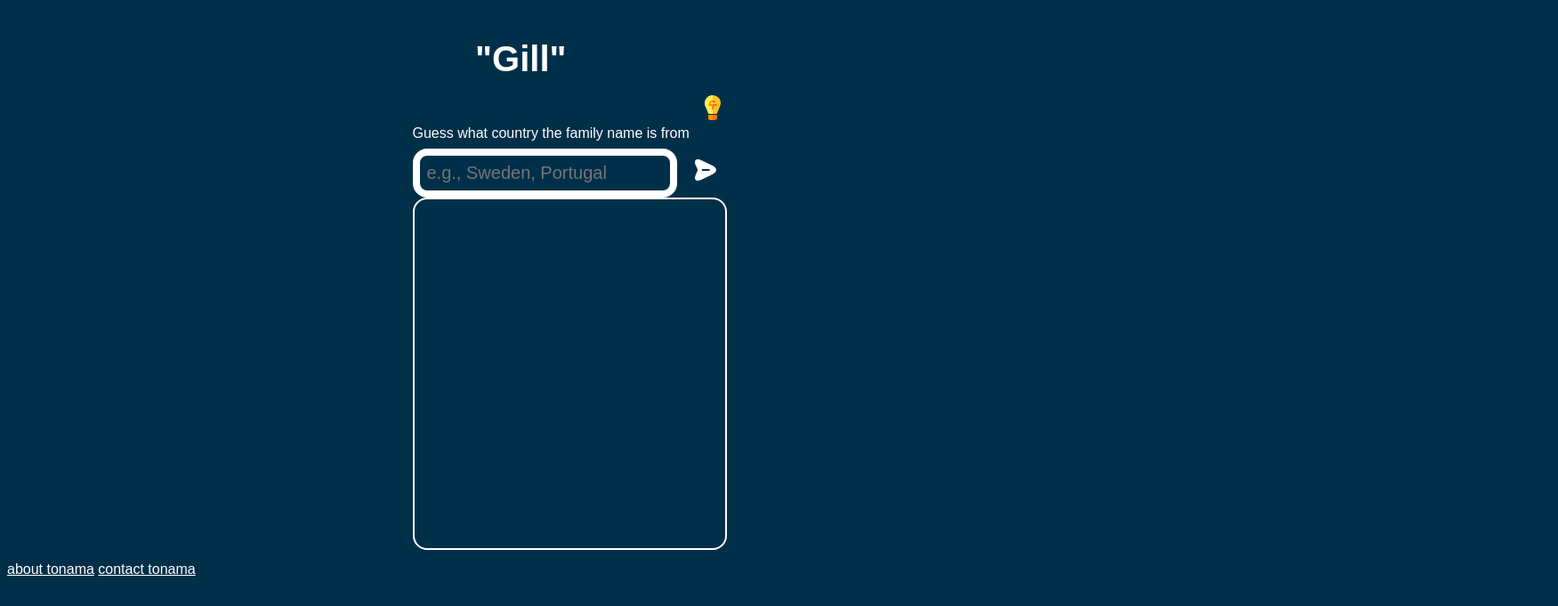
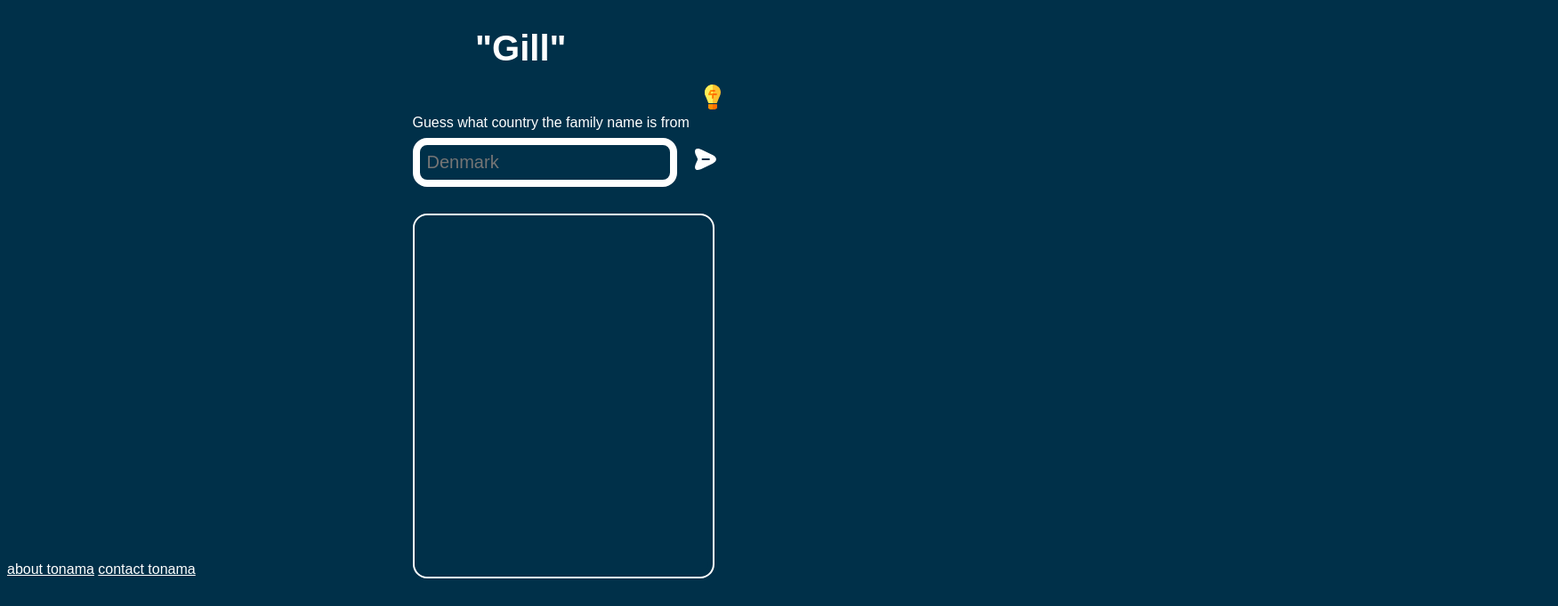
Before and after one commit to seagullxd/tonama, a website with bundled scripts: page index.html in a window 1280 px wide. Shown: the part 119-800 px from the top of the page at 89% size, 1751 px wide, since content can reach past the window. Built offline with nearby package versions, Linux system fonts and the light colour scheme.

Commit message:
Make a common styling class for levels, guesses. Re-assess index.html todos.

```diff
--- a/index.html
+++ b/index.html
@@ -14,7 +14,6 @@
     <link rel="preconnect" href="https://fonts.gstatic.com" crossorigin>
     <link href="https://fonts.googleapis.com/css2?family=Roboto:ital,wght@0,100..900;1,100..900&display=swap" rel="stylesheet">
     <link rel="icon" href="images/favicon.ico" type="image/x-icon">
-    <link rel="stylesheet" href="styles/constants.css">
     <link rel="stylesheet" href="styles/main.css">
     <script src="scripts/main.js" type="module" defer></script>
 </head>
@@ -34,8 +33,10 @@
     </nav>
     <main class="thirds-heavy-ends column-gap-very-small">
         <aside id="section-1"></aside>
+        <!-- todo: fix UI on review level container -->
         <article id="review-level-container">
                 <header id="page-header-content" class="halves-heavy-first">
+                    <!-- todo: replace svg with separate file -->
                     <svg id="end-level-review-exit-btn" width="45px" height="45px" viewBox="0 0 1024.00 1024.00"
                         display="none" xmlns="http://www.w3.org/2000/svg" fill="#1a181b" style="--darkreader-inline-fill: var(--darkreader-background-72fa78, #3b753c);"
                         data-darkreader-inline-fill="" stroke="#1a181b" stroke-width="0.01024">
@@ -55,6 +56,7 @@
                     </svg>
                     <h2 id="page-header-content-heading" class="margin-vertical-none margin-bottom-small">
                         <a id="level-title-date">
+                            <!-- todo: make the date include the day e.g., Mon 6th June -->
                             <time id="level-title-date-time">
                                 <sup id="level-title-date-time-sup"></sup>
                             </time>
@@ -85,14 +87,15 @@
                                 <button id="faq-btn"><code>FAQ</code></button>
                                 <button id="settings-btn"><code>Settings</code></button>
                             </div>
-                            <button class="close">Close</button>
+                            <button id="more-options-menu-controls-close" class="close">Close</button>
                         </dialog>
+                        <!-- todo: consider creating a js function to dynamically generate a basic dialog for each, then can add unique text content after -->
                         <dialog id="restart-dialog" closedby="any">
                             <h2><code>Restart</code></h2>
                             <p>
                                 Are you sure you want to restart the level?
                             </p>
-                            <button class="close">Close</button>
+                            <button id="more-options-menu-restart-close" class="close">Close</button>
                         </dialog>
                         <dialog id="levels-dialog" closedby="any">
                             <h2><code>Levels</code></h2>
@@ -100,13 +103,11 @@
                                 Closable using the "Close" button, the Esc key, or by clicking outside the
                                 dialog. "Light dismiss" behavior.
                             </p>
-                            <div id="levels-rounded-corners">
-                                <div id="levels-cards-container" class="cards-container"></div>
-                            </div>
-                            <button class="close">Close</button>
+                            <div id="levels-cards-container" class="new-cards-container padding-vertical-small border-solid-deep-space-blue"></div>
+                            <button id="more-options-menu-levels-close" class="close">Close</button>
                         </dialog>
                         <dialog id="how-to-play-dialog" class="dialog-informative" closedby="any">
-                            <button class="close">Close</button>
+                            <button id="how-to-play-close" class="close">Close</button>
                             <article class="dialog-article">
                                 <h2>
                                     How to Play?
@@ -124,6 +125,7 @@
                                     Say you guess "Wales". A card will then appear containing the country you guessed.
                                 </p>
                                 <section class="dialog-content-block">
+                                    <!-- todo: put this svg in separate file -->
                                     <svg class="guessed-card-reference">
                                         <rect class="guessed-card-rect flag-red" />
                                         <text class="guessed-card-reference-title white">
@@ -143,6 +145,7 @@
                                     correct country. In this example, the correct country is...
                                 </p>
                                 <section class="dialog-content-block">
+                                    <!-- todo: put this svg in separate file -->
                                     <svg class="guessed-card-reference">
                                         <rect class="guessed-card-rect platinum" />
                                         <text class="guessed-card-reference-title baltic-blue">
@@ -176,7 +179,7 @@
                             </article>
                         </dialog>
                         <dialog id="faq-dialog" class="dialog-informative" closedby="any">
-                            <button class="close">Close</button>
+                            <button id="more-options-menu-faq-close" class="close">Close</button>
                             <article id="faq-dialog-article" class="dialog-article">
                                 <h2>
                                     FAQ
@@ -189,7 +192,7 @@
                                 Closable using the "Close" button, the Esc key, or by clicking outside the
                                 dialog. "Light dismiss" behavior.
                             </p>
-                            <button class="close">Close</button>
+                            <button id="more-options-menu-settings-close" class="close">Close</button>
                         </dialog>
                         <dialog id="end-level-dialog" closedby="none">
                             <h2><code>Level completed!</code></h2>
@@ -202,46 +205,43 @@
                             <button id="end-level-select-btn">Select a level</button>
                         </dialog>
                 </header>
-                <h1 id="level-title-family-name" class="heading-large text-align-off-center margin-bottom-small-2 margin-top-large">&quot;Morgan&quot;</h1>
+                <h1 id="level-title-family-name" class="heading-large text-align-off-center margin-bottom-small-2 margin-top-medium">&quot;Morgan&quot;</h1>
                 <figure class="margin-none text-align-end">
                     <img src="images/knowledge-svgrepo-com.svg" alt="streak">
                 </figure>
 
                 <article>
-
-
                     <form id="form-container" novalidate >
                         <label for="form-container-label">Guess what country the family name is from</label>
                         <div class="form-row">
                             <input
                               type="text"
+                              name="country"
+                              id="form-container-input-text"
                               class="background-none border-solid-white"
-                              id="form-container-input-text"
-                              name="country_name"
-                              placeholder="e.g., Sweden, Portugal"
+                              placeholder="Denmark"
+                              pattern="[A-Za-zÀ-ÖØ-öø-ÿ]+(?:[\s'\-][A-Za-zÀ-ÖØ-öø-ÿ]+)*"
                               minlength="4"
                               maxlength="56"
                               required
                             >
-                            <!-- todo: replace the samp with a span error message -->
-                            <!-- <span class="error" aria-live="polite"></span> -->
-
-                            <!-- todo: spend some time working on the input validation -->
-                            <!-- in my eyes, the general validation message is good  -->
-                            <!-- i just need to add more messages to cover < minlength and > maxlength, empty input, valid characters only i.e., alphabetical, valid country name  -->
-
-                            <!-- see: A more detailed example  -->
-                            <!-- https://developer.mozilla.org/en-US/docs/Learn_web_development/Extensions/Forms/Form_validation#validating_forms_using_javascript -->
+                            <!-- pattern captures basic latin, common European accents, space or hypen between words -->
                             <input type="image" id="form-container-input-submit" src="/images/send-1-svgrepo-com.svg" alt="submit" />
-
                         </div>
 
+                        <div id="placeholder-for-error" class="margin-bottom-very-small">
+                            <span id="error" class="visually-hidden" aria-live="polite" aria-atomic="true">
+                            </span>
+                        </div>
                     </form>
                     <div id="guessed-message-container">
                     </div>
                 </article>
-                <div id="guessed-cards-container" class="new-cards-parent">
+                <div class="parent-guessed-cards-container border-solid-white-small">
+                    <div id="guessed-cards-container" class="new-cards-container margin-vertical-small border-solid-deep-space-blue">
+                    </div>
                 </div>
+
         </article>
         <aside class="text-align-off-left">
             <table>
@@ -250,6 +250,7 @@
                     <td>2m 1s</td>
                 </tr>
                 <tr>
+                    <!-- todo: make this counter work -->
                     <td>countries guessed:</td>
                     <td>1</td>
                 </tr>
--- a/styles/main.css
+++ b/styles/main.css
@@ -19,7 +19,9 @@ https://github.com/andredesousa/css-best-practices
   --deep-space-blue: #003049;
   --form-gap: 0.5rem;
   --input-padding: 0.5rem 0.5rem;
+  --cards-container-padding: 1.5rem 0.35rem;
   --input-font-size: 20px;
+  --default-pixels: 16px;
 }
 
 /* || UTILITIES */
@@ -32,6 +34,10 @@ https://github.com/andredesousa/css-best-practices
   margin-bottom: 0px;
 }
 
+.margin-bottom-very-small {
+  margin-bottom: 6px;
+}
+
 .margin-bottom-small {
   margin-bottom: 12px;
 }
@@ -40,11 +46,9 @@ https://github.com/andredesousa/css-best-practices
   margin-bottom: 16px;
 }
 
-.margin-top-large {
-  margin-top: 48px;
+.margin-top-medium {
+  margin-top: 36px;
 }
-
-
 
 .text-align-off-left {
   margin-left: 8%;
@@ -80,8 +84,27 @@ https://github.com/andredesousa/css-best-practices
   outline: inherit;
 }
 
+.border-solid-deep-space-blue {
+  border: 0.3rem solid var(--deep-space-blue);;
+}
+
 .border-solid-white {
   border: 0.5rem solid white;
+}
+
+.border-solid-white-small {
+  border: 0.15rem solid white;
+}
+
+.visually-hidden {
+  position: absolute;
+  width: 1px;
+  height: 1px;
+  margin: -1px;
+  padding: 0;
+  overflow: hidden;
+  clip: rect(0 0 0 0);
+  border: 0;
 }
 
 /* || GENERAL STYLES */
@@ -134,18 +157,23 @@ dialog {
   color: white;
 }
 
-/* Responsive: stack vertically on small screens */
-@media (max-width: 480px) {
-  .form-row {
-    grid-template-columns: 1fr;
-  }
+#placeholder-for-error {
+  padding: 0.5rem;
+}
+
+#error {
+  width: 100%;
+  font-size: 90%;
+  color: white;
+  background-color: #990000;
+  border-radius: 0 0 5px 5px;
+  box-sizing: border-box;
 }
 
 /*form {
   display: grid;
   grid-template-columns: 1fr 3fr;
 }
-
 
 form label {
   grid-column: 1 / 3;
@@ -188,34 +216,26 @@ dialog p {
 	overflow-y: hidden;
 }
 
-#levels-rounded-corners, .new-cards-parent {
-  height:380px;
-  border-radius: 16px;
-  padding: 6px;
-  background: #003049;
-}
-
 #level-title-date {
   font-size: 24px;
 }
 
-.new-cards-parent {
-  border-radius: 16px;
-  border: 0.15rem solid white;
+.parent-guessed-cards-container {
+  border-radius: var(--default-pixels);
+  width: 335px;
 }
 
-.cards-container {
-  height:380px;
-  width:380px;
+.new-cards-container {
+  display: grid;
+  grid-auto-rows: min-content;
+  justify-content: center;
+  overflow: auto;
+  width: 315px;
+  height:350px;
+
+  padding: var(--cards-container-padding);
   background-color: var(--deep-space-blue);
-  display: grid;
-  place-items: center;
-  max-height: 380px;
-  overflow: auto;
-
-  svg {
-   padding: 4px 0px 4px 0px;
-  }
+  border-radius: var(--default-pixels);
 
   button:hover svg rect {
     stroke: var(--baltic-blue);
@@ -241,9 +261,9 @@ dialog p {
 }
 
 /* SITEWIDE */
+.guessed-card, .level-card, .guessed-card-reference {
+  padding: 0.25rem 0rem;
 
-
-.guessed-card, .level-card, .guessed-card-reference {
   /* Define the font family using web fonts */
   @font-face {
     font-family: "FiraSans";
@@ -253,7 +273,6 @@ dialog p {
       url("https://fonts.googleapis.com/css2?family=Noto+Sans:ital,wght@0,100..900;1,100..900&display=swap")
         format("woff2");
   }
-
   text {
     font-family: "Noto Sans", sans-serif;
     font-weight: bold;
@@ -261,7 +280,24 @@ dialog p {
   }
 }
 
+.card {
+  padding: 0.25rem 0rem;
 
+  /* Define the font family using web fonts */
+  @font-face {
+    font-family: "FiraSans";
+    src:
+      url("https://mdn.github.io/shared-assets/fonts/FiraSans-Italic.woff2")
+        format("woff2"),
+      url("https://fonts.googleapis.com/css2?family=Noto+Sans:ital,wght@0,100..900;1,100..900&display=swap")
+        format("woff2");
+  }
+  text {
+    font-family: "Noto Sans", sans-serif;
+    font-weight: bold;
+    font-size: 17px;
+  }
+}
 
 .focus-paragraph {
   text-align: center;
```
